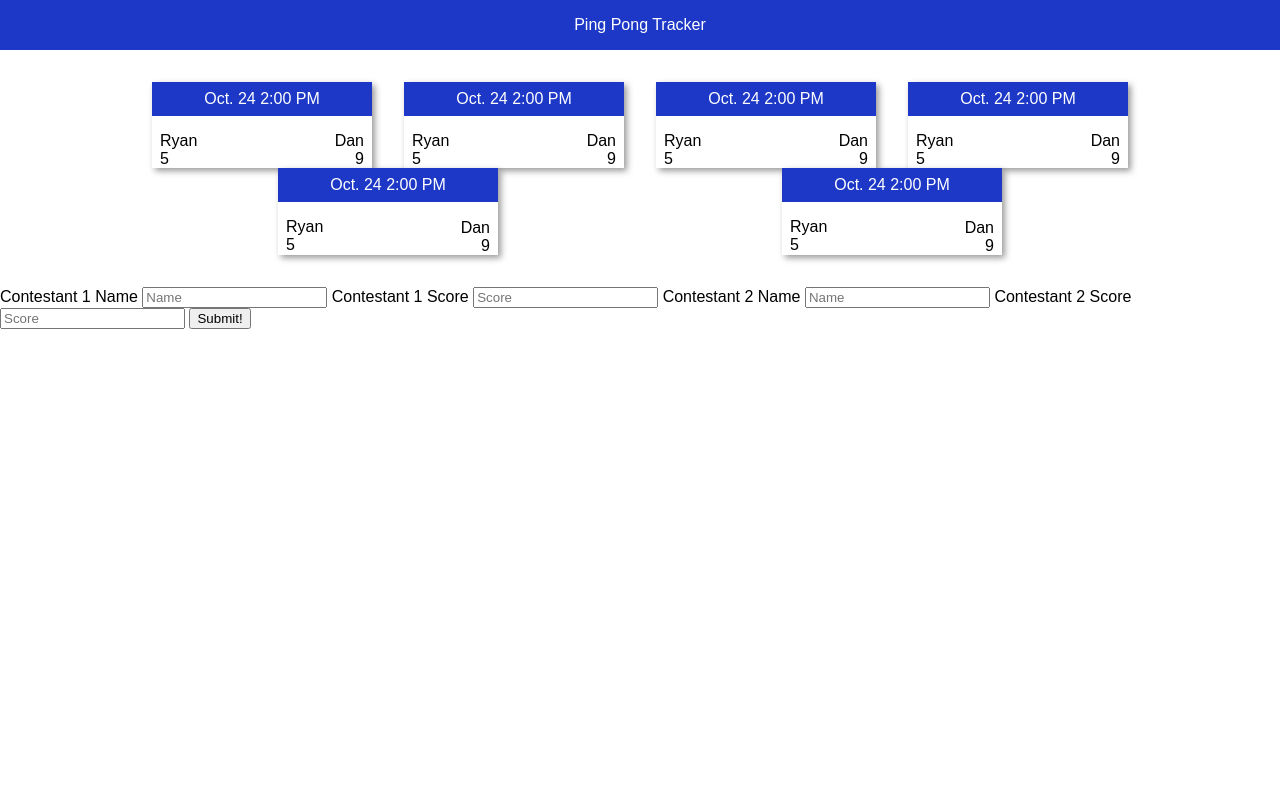
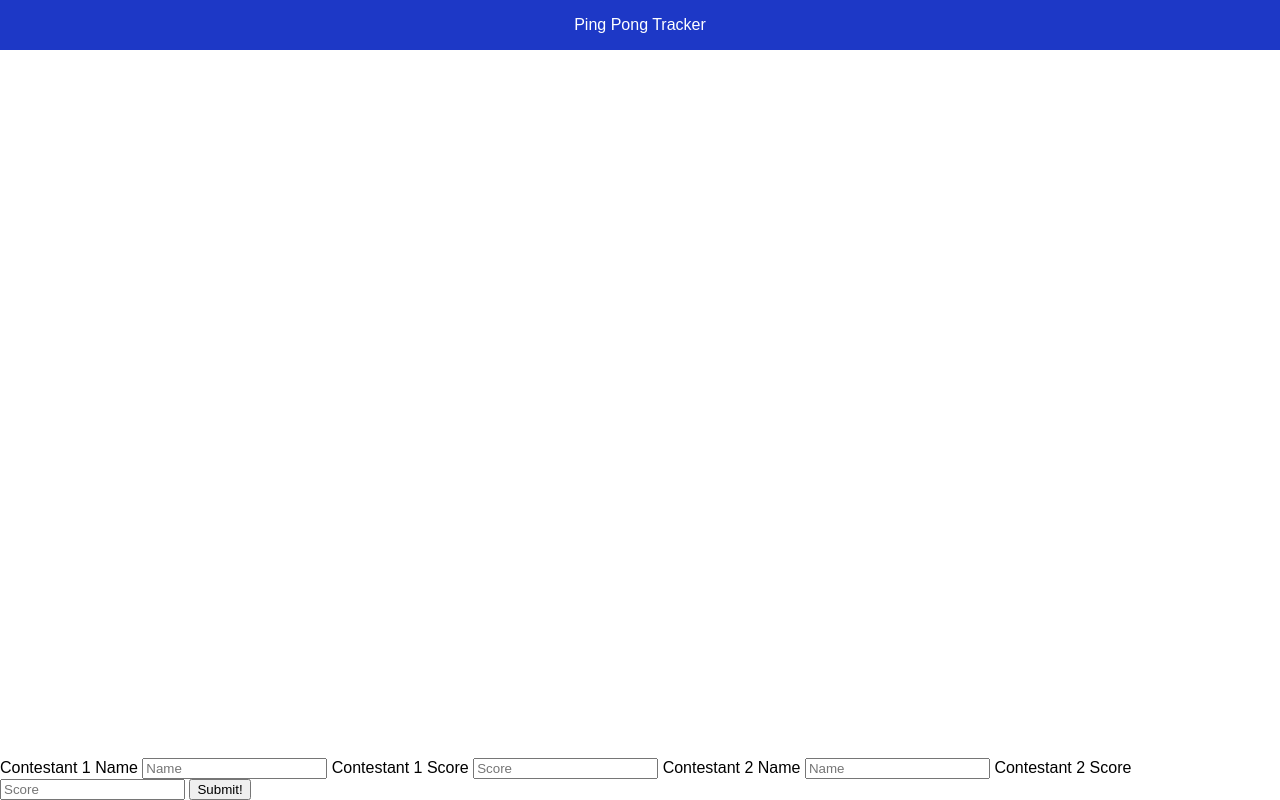
Before and after one commit to stephhappens/14-ping-pong, a website: page public/index.html in a window 1280 px wide. Drawn offline with nearby package versions, Linux system fonts and the light colour scheme; files that its build step writes are made by us from their sources; files whose address does not match are found by name.

Commit message:
Remove grid games

```diff
--- a/app/styles/app.scss
+++ b/app/styles/app.scss
@@ -8,6 +8,7 @@
 body {
   margin: 0;
 }
+
 .full-page {
   display: flex;
   flex-direction: column;
@@ -23,6 +24,7 @@ body {
 }
 
 .section-grid {
+  flex-grow: 1;
   padding: 1rem;
 }
 
--- a/public/index.html
+++ b/public/index.html
@@ -16,96 +16,6 @@
     <div class="section-grid">
       <div class="container">
         <div class="grid">
-
-          <div class="grid__game">
-            <div class="grid__game--date"> Oct. 24 2:00 PM
-            </div>
-            <div class="grid__game--content">
-              <div class="grid__game--content_1">
-                <div class="grid__game--player_1"> Ryan </div>
-                <div class="grid__game--score_1"> 5 </div>
-              </div>
-              <div class="grid__game--content_2">
-                <div class="grid__game--player_2"> Dan </div>
-                <div class="grid__game--score_2"> 9 </div>
-              </div>
-            </div>
-          </div>
-
-          <div class="grid__game">
-            <div class="grid__game--date"> Oct. 24 2:00 PM
-            </div>
-            <div class="grid__game--content">
-              <div class="grid__game--content_1">
-                <div class="grid__game--player_1"> Ryan </div>
-                <div class="grid__game--score_1"> 5 </div>
-              </div>
-              <div class="grid__game--content_2">
-                <div class="grid__game--player_2"> Dan </div>
-                <div class="grid__game--score_2"> 9 </div>
-              </div>
-            </div>
-          </div>
-
-          <div class="grid__game">
-            <div class="grid__game--date"> Oct. 24 2:00 PM
-            </div>
-            <div class="grid__game--content">
-              <div class="grid__game--content_1">
-                <div class="grid__game--player_1"> Ryan </div>
-                <div class="grid__game--score_1"> 5 </div>
-              </div>
-              <div class="grid__game--content_2">
-                <div class="grid__game--player_2"> Dan </div>
-                <div class="grid__game--score_2"> 9 </div>
-              </div>
-            </div>
-          </div>
-
-          <div class="grid__game">
-            <div class="grid__game--date"> Oct. 24 2:00 PM
-            </div>
-            <div class="grid__game--content">
-              <div class="grid__game--content_1">
-                <div class="grid__game--player_1"> Ryan </div>
-                <div class="grid__game--score_1"> 5 </div>
-              </div>
-              <div class="grid__game--content_2">
-                <div class="grid__game--player_2"> Dan </div>
-                <div class="grid__game--score_2"> 9 </div>
-              </div>
-            </div>
-          </div>
-
-          <div class="grid__game">
-            <div class="grid__game--date"> Oct. 24 2:00 PM
-            </div>
-            <div class="grid__game--content">
-              <div class="grid__game--content_1">
-                <div class="grid__game--player_1"> Ryan </div>
-                <div class="grid__game--score_1"> 5 </div>
-              </div>
-              <div class="grid__game--content_2">
-                <div class="grid__game--player_2"> Dan </div>
-                <div class="grid__game--score_2"> 9 </div>
-              </div>
-            </div>
-          </div>
-
-          <div class="grid__game">
-            <div class="grid__game--date"> Oct. 24 2:00 PM
-            </div>
-            <div class="grid__game--content">
-              <div class="grid__game--content_1">
-                <div class="grid__game--player_1"> Ryan </div>
-                <div class="grid__game--score_1"> 5 </div>
-              </div>
-              <div class="grid__game--content_2">
-                <div class="grid__game--player_2"> Dan </div>
-                <div class="grid__game--score_2"> 9 </div>
-              </div>
-            </div>
-          </div>
         </div>
       </div>
     </div>
```
